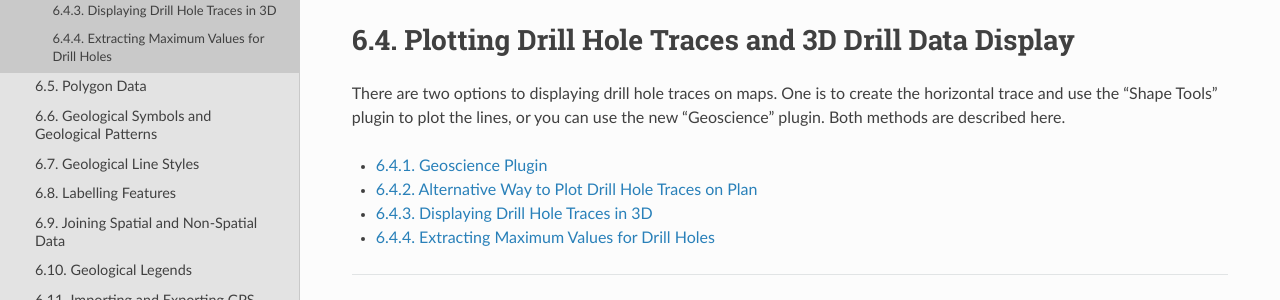
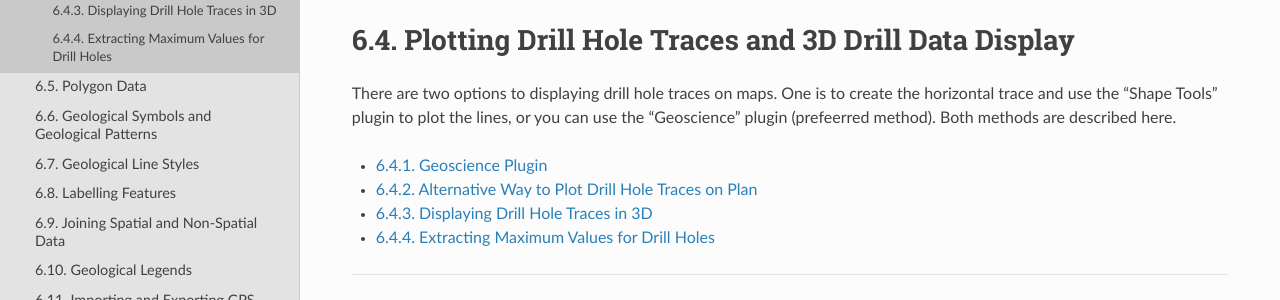
Before and after one commit to mammothgeospatial/qgis-in-mineral-exploration, a Sphinx documentation site: the page built from docs/source/geological_data/plotting_drill_hole_traces/index.rst, in a window 1280 px wide. Shown: the part 125-425 px from the top of the page. Built offline with Sphinx 7.4.7 and the Read the Docs theme 3.1.0, drawn with Linux system fonts in a browser that asks for light colours.

Commit message:
Update index.rst
Minor edits

```diff
--- a/docs/source/geological_data/plotting_drill_hole_traces/index.rst
+++ b/docs/source/geological_data/plotting_drill_hole_traces/index.rst
@@ -5,7 +5,7 @@
 Plotting Drill Hole Traces and 3D Drill Data Display
 ====================================================
 
-There are two options to displaying drill hole traces on maps. One is to create the horizontal trace and use the “Shape Tools” plugin to plot the lines, or you can use the new “Geoscience” plugin. Both methods are described here.
+There are two options to displaying drill hole traces on maps. One is to create the horizontal trace and use the “Shape Tools” plugin to plot the lines, or you can use the “Geoscience” plugin (prefeerred method). Both methods are described here.
 
 .. toctree::
 
```
